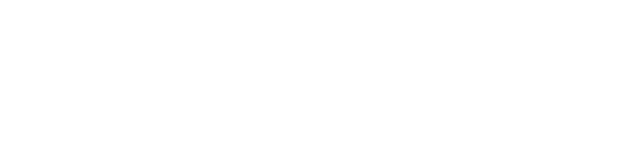
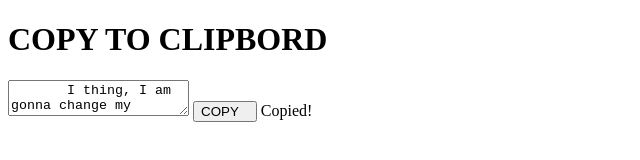
Before and after one commit to ADNUKUNHOME/COPY-TEXT, a plain HTML site: page index.html in a window 1280 px wide. Shown: the whole page, without its empty margins (0-640 px from the left). Drawn offline with nearby package versions, Linux system fonts and the light colour scheme.

Commit message:
created the basic strecture of the div. > Heading, Text area, Button and copied text

```diff
--- a/index.html
+++ b/index.html
@@ -13,7 +13,14 @@
 </head>
 <body>
 
-
+<div class="container">
+    <h1>COPY TO CLIPBORD</h1>
+    <textarea name="text-area" id="textarea">
+       I thing, I am gonna change my family situation completely. I hope!
+    </textarea>
+    <button class="copy-btn">COPY<i class="fa-solid fa-clone"></i></button>
+    <span class="copied">Copied!</span>
+</div>
 
     <script src="javascript.js"></script>
 </body>
```
